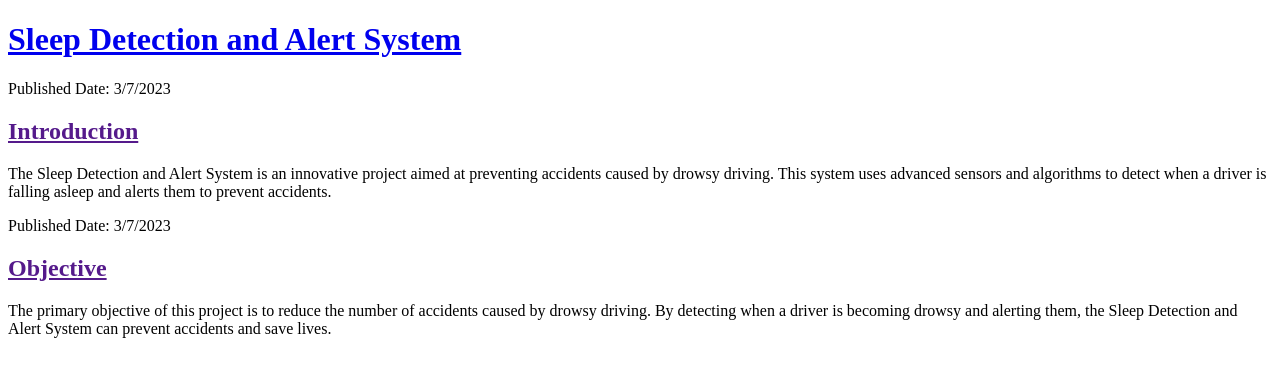
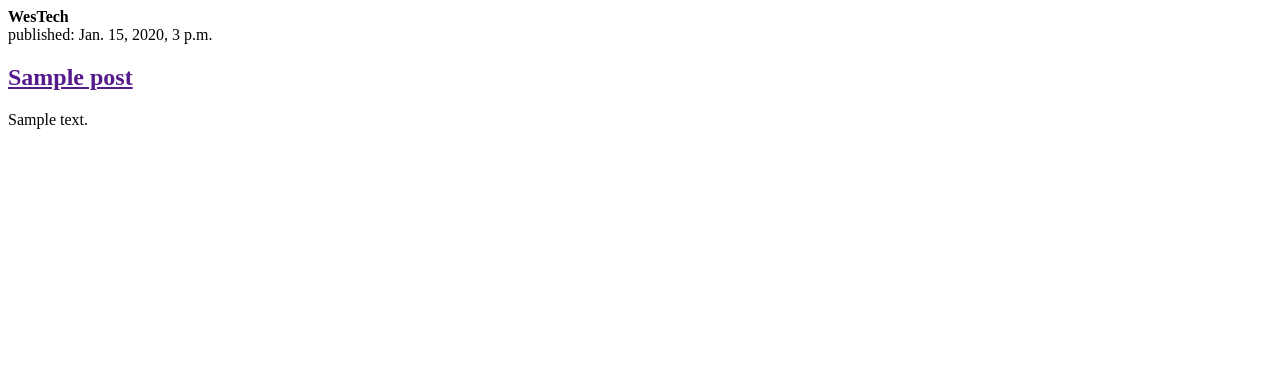
Before and after one commit to Salman-Naqvi/Django_Blog_Project, a Django app: page / in a window 1280 px wide. Shown: the top 377 px of the page. Run offline with Django 4.2, Linux system fonts and the light colour scheme; tables that the repository leaves empty hold one stand-in row (values such as "Sample post").

Commit message:
Modified templates to display posts from database.

```diff
--- a/APP/templates/post.html
+++ b/APP/templates/post.html
@@ -4,22 +4,15 @@
         <title>WesTech</title>
     </head>
     <body>
-        <header>
-            <h1><a href="/">Sleep Detection and Alert System</a></h1>
-        </header>
-
-        <article>
-            <time>Published Date: 3/7/2023</time>
-            <h2><a href="">Introduction</a></h2>
-            <p>The Sleep Detection and Alert System is an innovative project aimed at preventing accidents caused by drowsy driving. This system uses advanced sensors and algorithms to detect when a driver is falling asleep and alerts them to prevent accidents.
-            </p>
-        </article>
-
-        <article>
-            <time>Published Date: 3/7/2023</time>
-            <h2><a href="">Objective</a></h2>
-            <p>The primary objective of this project is to reduce the number of accidents caused by drowsy driving. By detecting when a driver is becoming drowsy and alerting them, the Sleep Detection and Alert System can prevent accidents and save lives.
-            </p>
+        <strong>WesTech</strong>
+        <div></div>
+            {% for post in posts %}
+                <article>
+                    <time>published: {{ post.published_date }}</time>
+                    <h2><a href="">{{ post.title }}</a></h2>
+                    <p>{{ post.text|linebreaksbr }}</p>
+                </article>
+            {% endfor %}
         </article>
     </body>
 </html>
--- a/APP/views.py
+++ b/APP/views.py
@@ -1,6 +1,12 @@
 from django.shortcuts import render
+from . models import Post
+from django.utils import timezone
 
 # Create your views here.
 
 def post_list(request):
     return render(request, 'post.html', {})
+
+def post_list(request):
+    posts = Post.objects.filter(published_date__lte=timezone.now()).order_by('published_date')
+    return render(request, 'post.html', {'posts': posts})
```
